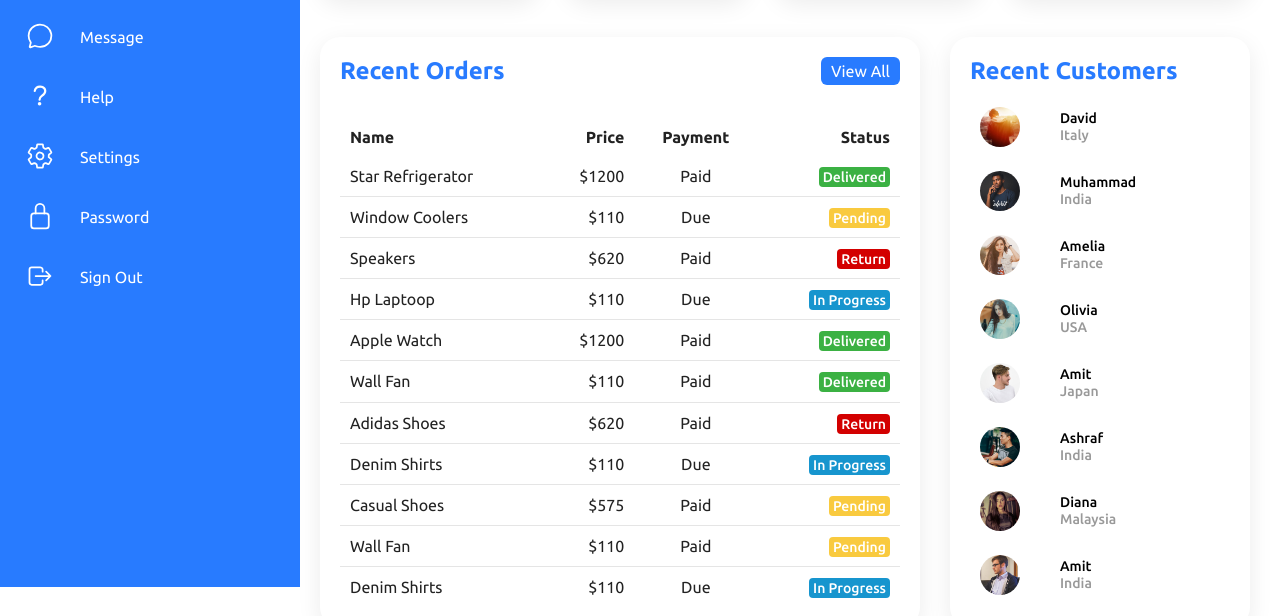
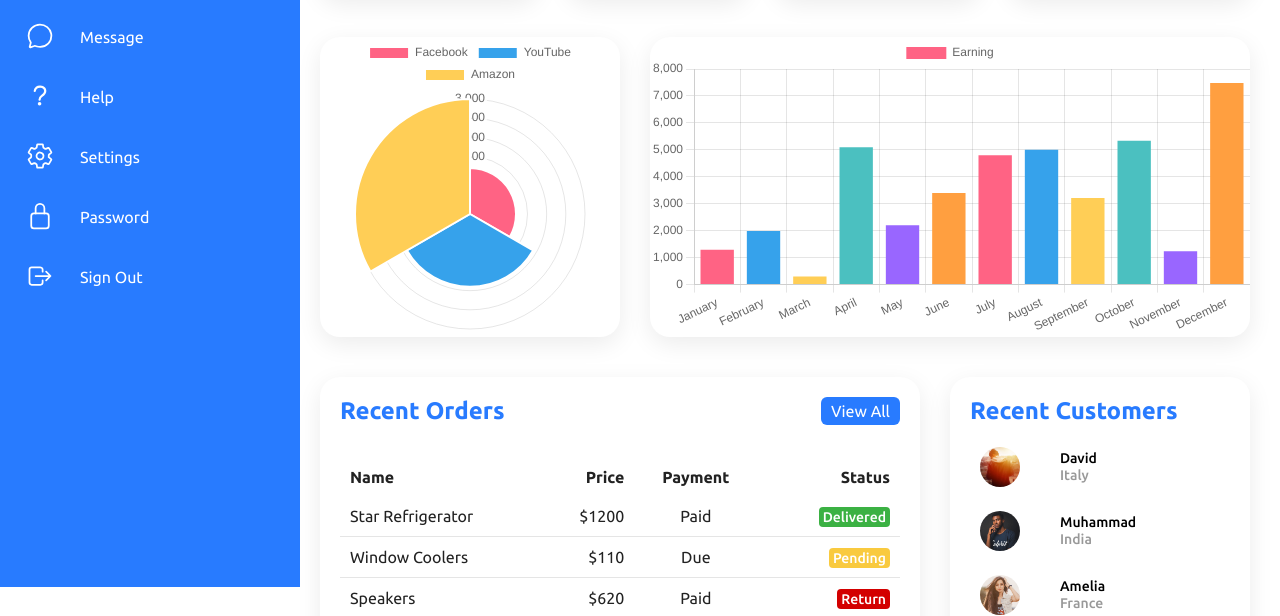
Before and after one commit to lordever/responsive-admin-dahboard-april-2023, a plain HTML site: page index.html in a window 1280 px wide. Shown: the part 213-829 px from the top of the page. Drawn offline with nearby package versions, Linux system fonts and the light colour scheme.

Commit message:
Chart injection implementation

```diff
--- a/index.html
+++ b/index.html
@@ -73,13 +73,13 @@
             <!-- search -->
             <div class="search">
                 <label>
-                        <input type="text" placeholder="Search here" />
+                    <input type="text" placeholder="Search here"/>
                     <ion-icon name="search-outline"></ion-icon>
                 </label>
             </div>
             <!-- userImg -->
             <div class="user">
-                    <img src="./assets/user.jpg" alt="user" />
+                <img src="./assets/user.jpg" alt="user"/>
             </div>
         </div>
 
@@ -120,6 +120,16 @@
                 <div class="iconBx">
                     <ion-icon name="cash-outline"></ion-icon>
                 </div>
+            </div>
+        </div>
+
+        <!-- Add charts -->
+        <div class="graphBox">
+            <div class="box">
+                <canvas id="myChart"></canvas>
+            </div>
+            <div class="box">
+                <canvas id="earning"></canvas>
             </div>
         </div>
 
@@ -245,12 +255,12 @@
                     <tr>
                         <td width="60px">
                             <div class="imgBx">
-                                    <img src="./assets/img1.jpg" alt="img" />
+                                <img src="./assets/img1.jpg" alt="img"/>
                             </div>
                         </td>
                         <td>
                             <h4>
-                                    David <br />
+                                David <br/>
                                 <span>Italy</span>
                             </h4>
                         </td>
@@ -258,12 +268,12 @@
                     <tr>
                         <td width="60px">
                             <div class="imgBx">
-                                    <img src="./assets/img2.jpg" alt="img" />
+                                <img src="./assets/img2.jpg" alt="img"/>
                             </div>
                         </td>
                         <td>
                             <h4>
-                                    Muhammad <br />
+                                Muhammad <br/>
                                 <span>India</span>
                             </h4>
                         </td>
@@ -271,12 +281,12 @@
                     <tr>
                         <td width="60px">
                             <div class="imgBx">
-                                    <img src="./assets/img3.jpg" alt="img" />
+                                <img src="./assets/img3.jpg" alt="img"/>
                             </div>
                         </td>
                         <td>
                             <h4>
-                                    Amelia <br />
+                                Amelia <br/>
                                 <span>France</span>
                             </h4>
                         </td>
@@ -284,12 +294,12 @@
                     <tr>
                         <td width="60px">
                             <div class="imgBx">
-                                    <img src="./assets/img4.jpg" alt="img" />
+                                <img src="./assets/img4.jpg" alt="img"/>
                             </div>
                         </td>
                         <td>
                             <h4>
-                                    Olivia <br />
+                                Olivia <br/>
                                 <span>USA</span>
                             </h4>
                         </td>
@@ -297,12 +307,12 @@
                     <tr>
                         <td width="60px">
                             <div class="imgBx">
-                                    <img src="./assets/img5.jpg" alt="img" />
+                                <img src="./assets/img5.jpg" alt="img"/>
                             </div>
                         </td>
                         <td>
                             <h4>
-                                    Amit <br />
+                                Amit <br/>
                                 <span>Japan</span>
                             </h4>
                         </td>
@@ -310,12 +320,12 @@
                     <tr>
                         <td width="60px">
                             <div class="imgBx">
-                                    <img src="./assets/img6.jpg" alt="img" />
+                                <img src="./assets/img6.jpg" alt="img"/>
                             </div>
                         </td>
                         <td>
                             <h4>
-                                    Ashraf <br />
+                                Ashraf <br/>
                                 <span>India</span>
                             </h4>
                         </td>
@@ -323,12 +333,12 @@
                     <tr>
                         <td width="60px">
                             <div class="imgBx">
-                                    <img src="./assets/img7.jpg" alt="img" />
+                                <img src="./assets/img7.jpg" alt="img"/>
                             </div>
                         </td>
                         <td>
                             <h4>
-                                    Diana <br />
+                                Diana <br/>
                                 <span>Malaysia</span>
                             </h4>
                         </td>
@@ -336,12 +346,12 @@
                     <tr>
                         <td width="60px">
                             <div class="imgBx">
-                                    <img src="./assets/img8.jpg" alt="img" />
+                                <img src="./assets/img8.jpg" alt="img"/>
                             </div>
                         </td>
                         <td>
                             <h4>
-                                    Amit <br />
+                                Amit <br/>
                                 <span>India</span>
                             </h4>
                         </td>
@@ -357,6 +367,8 @@
 <script type="module" src="https://unpkg.com/ionicons@7.1.0/dist/ionicons/ionicons.esm.js"></script>
 <script nomodule src="https://unpkg.com/ionicons@7.1.0/dist/ionicons/ionicons.js"></script>
 
+<script src="https://cdn.jsdelivr.net/npm/chart.js"></script>
+<script src="scripts/myChart.js"></script>
 <script>
     //MenuToggle
     let toggle = document.querySelector(".toggle");
@@ -370,6 +382,7 @@
 
     // add hovered class in selected list item
     let list = document.querySelectorAll(".navigation li");
+
     function activeLink() {
         list.forEach((item) => {
             item.classList.remove('hovered');
--- /dev/null
+++ b/scripts/myChart.js
@@ -0,0 +1,54 @@
+const ctx = document.getElementById('myChart');
+const earning = document.getElementById('earning');
+
+new Chart(ctx, {
+    type: 'polarArea',
+    data: {
+        labels: ['Facebook', 'YouTube', 'Amazon'],
+        datasets: [{
+            label: 'Traffic Source',
+            data: [1200, 1900, 3000],
+            backgroundColor: [
+                "rgba(255,99,132,1)",
+                "rgba(54,162,235,1)",
+                "rgba(255,206,86,1)"
+            ]
+        }]
+    },
+    options: {
+        responsive: true
+    }
+});
+
+new Chart(earning, {
+    type: 'bar',
+    data: {
+        labels: [
+            'January', 'February', 'March',
+            'April', 'May', 'June', 'July',
+            'August', 'September', 'October',
+            'November', 'December'
+        ],
+        datasets: [{
+            label: 'Earning',
+            data: [1290, 1990, 300, 5100, 2200, 3400, 4800, 5000, 3210, 5340, 1236, 7481],
+            backgroundColor: [
+                "rgba(255,99,132,1)",
+                "rgba(54,162,235,1)",
+                "rgba(255,206,86,1)",
+                "rgba(75,192,192,1)",
+                "rgba(153,102,255,1)",
+                "rgba(255,159,64,1)",
+                "rgba(255,99,132,1)",
+                "rgba(54,162,235,1)",
+                "rgba(255,206,86,1)",
+                "rgba(75,192,192,1)",
+                "rgba(153,102,255,1)",
+                "rgba(255,159,64,1)"
+            ]
+        }]
+    },
+    options: {
+        responsive: true
+    }
+});
--- a/styles.css
+++ b/styles.css
@@ -262,6 +262,25 @@ body {
     color: var(--white);
 }
 
+/*charts*/
+.graphBox {
+    position: relative;
+    width: 100%;
+    padding: 20px;
+    display: grid;
+    grid-template-columns: 1fr 2fr;
+    grid-gap: 30px;
+    min-height: 200px;
+}
+
+.graphBox .box {
+    position: relative;
+    background: #fff;
+    width: 100%;
+    box-shadow: 0 7px 25px rgba(0, 0, 0, 0.08);
+    border-radius: 20px;
+}
+
 .details {
     position: relative;
     width: 100%;
@@ -432,6 +451,11 @@ body {
 
 /* responsive design */
 @media (max-width: 1200px) {
+    .graphBox {
+        grid-template-columns: 1fr;
+        height: auto;
+    }
+
     .navigation {
         left: -300px;
     }
```
Lines whose indentation alone changed are shown as unchanged.
